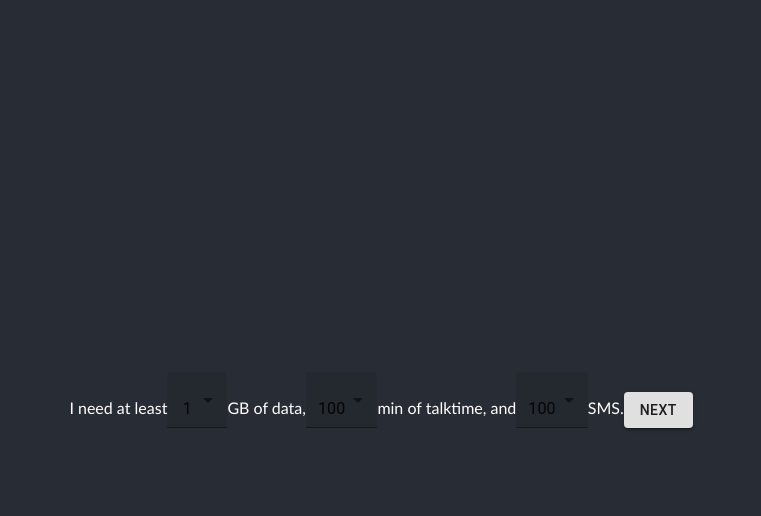
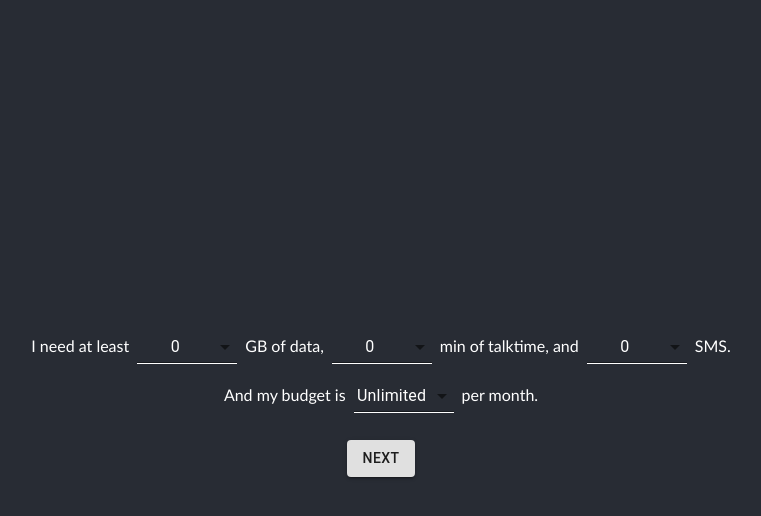
Before and after one commit to keanekwa/sg-mobile-plans, a React (Create React App) app: page / in a window 1280 px wide. Both pictures are taken after a click on the button "MOBILE PLAN FOR MYSELF". Shown: the top 516 px of the page, without its empty margins (259-1020 px from the left). Built offline with nearby package versions, Linux system fonts and the light colour scheme.

Commit message:
Added caveats, extras. Select color now white. Allow for selection of budget. Added more plans.

```diff
--- a/src/App/App.js
+++ b/src/App/App.js
@@ -17,7 +17,7 @@ class App extends React.Component {
         },
         {
           key: 'SelectOptionsForFamily',
-          value: 'Plans for Family (e.g. mobile, fiber, cable TV, etc.)',
+          value: 'Plans for Family (e.g. mobile, fiber, TV, etc.)',
         },
       ],
       mode: null,
--- a/src/App/ComparisonPage.js
+++ b/src/App/ComparisonPage.js
@@ -77,12 +77,51 @@ class ComparisonPage extends React.Component {
         price: 239.9,
         extras: '2GB Singtel Wifi, 24mths HBO GO, 24mths Entertainment Plus, $500 yearly handset upgrade voucher, Free Caller-ID & AutoRoam',
       },
-      //add Singtel SIM only plans with the addons also. add youth, silver all that also
+      {
+        telco: 'Circles.Life',
+        planName: 'Base Plan (New Number)',
+        data: 20,
+        talktime: 100,
+        sms: 25,
+        price: 28,
+        extras: 'Free Caller-ID',
+      },
+      {
+        telco: 'Circles.Life',
+        planName: 'Base Plan (Transfer Number)',
+        data: 20,
+        talktime: 100,
+        sms: 25,
+        price: 18,
+        caveats: 'Price returns to $28/mo after 1 year',
+        extras: 'Free Caller-ID',
+      },
+      {
+        telco: 'Circles.Life',
+        planName: '$5 Plan',
+        data: 2,
+        talktime: 50,
+        sms: 25,
+        price: 5,
+        caveats: 'Phones, roaming, and unlimited data are only available with 20GB Base Plan sign-ups. No downgrade from Base Plan to $5 Plan.',
+        extras: 'Free Caller-ID',
+      },
+      {
+        telco: 'Gomo (by Singtel)',
+        planName: '$5 Plan',
+        data: 20,
+        talktime: 200,
+        sms: 200,
+        price: 20,
+        extras: 'Free Caller-ID',
+      },
+      //add Singtel SIM only plans with the addons also. add youth, silver all that also. add possible topups
     ];
     const filteredMobilePlans = mobilePlans.filter((plan) =>
       plan.data >= optionsSelected.minData &&
       plan.talktime >=  optionsSelected.minTalktime &&
-      plan.sms >=  optionsSelected.minSMS
+      plan.sms >=  optionsSelected.minSMS &&
+      plan.price <= optionsSelected.price
     );
     const sortedMobilePlans = filteredMobilePlans.sort((a,b) => (a.price < b.price) ? -1 : 1); //sort by cheap to expensive
 
@@ -90,14 +129,16 @@ class ComparisonPage extends React.Component {
       telco={mobilePlan.telco}
       planName={mobilePlan.planName}
       price={mobilePlan.price}
-      data={mobilePlan.data}
-      talktime={mobilePlan.talktime}
-      sms={mobilePlan.sms}
+      data={mobilePlan.data === 10000 ? 'Unlimited' : mobilePlan.data}
+      talktime={mobilePlan.talktime === 10000 ? 'Unlimited' : mobilePlan.talktime}
+      sms={mobilePlan.sms === 10000 ? 'Unlimited' : mobilePlan.sms}
+      caveats={mobilePlan.caveats}
+      extras={mobilePlan.extras}
     />);
 
     return (
       <div>
-      {mobilePlansMapped}
+      {filteredMobilePlans[0] !== undefined ? mobilePlansMapped : 'Sorry but there are no suitable plans for you. Please adjust your selection criteria.'}
       </div>
     );
   }
--- a/src/App/MobilePlanPaper.js
+++ b/src/App/MobilePlanPaper.js
@@ -5,9 +5,9 @@ import { makeStyles } from '@material-ui/styles';
 const useStyles = makeStyles(theme => ({
   root: {
     background: theme.background,
-    padding: theme.padding,
-    color: theme.color,
-    margin: theme.margin,
+    padding: theme.spacing(5),
+    color: theme.light.color,
+    margin: theme.spacing(4),
   },
 }));
 
@@ -16,10 +16,12 @@ function MobilePlanPaper(props) {
   return (
     <Paper className={classes.root}>
       {props.telco} - {props.planName}<br/>
-      Price: ${props.price}<br/>
-      Data: {props.data}GB<br/>
-      Talktime: {props.talktime}min<br/>
-      SMS: {props.sms}
+      Price: ${props.price % 1 == 0 ? props.price : props.price.toFixed(2)}<br/>
+      Data: {props.data}{props.data != 'Unlimited' ? 'GB' : ''}<br/>
+      Talktime: {props.talktime}{props.talktime != 'Unlimited' ? 'min' : ''}<br/>
+      SMS: {props.sms}<br/>
+      {props.caveats === undefined ? '' : ('Caveats: '+ props.caveats)}<br/>
+      {props.extras === undefined ? '' : ('Extras: ' + props.extras)}
     </Paper>
   );
 }
--- /dev/null
+++ b/src/App/MySelect.js
@@ -0,0 +1,25 @@
+import React from 'react';
+import { Select } from '@material-ui/core';
+import MenuItem from '@material-ui/core/MenuItem';
+import { makeStyles } from '@material-ui/styles';
+
+const useStyles = makeStyles(theme => ({
+  root: {
+    margin: theme.spacing(2),
+    minWidth: 100,
+    color: theme.dark.color,
+    borderBottom: '1px solid ' + theme.dark.color,
+  },
+}));
+
+function MySelect(props) {
+  const classes = useStyles();
+  const menuItemsMapped = props.options.map((option) => <MenuItem value={option}>{option === 10000 ? 'Unlimited' : option}</MenuItem>);
+  return (
+    <Select className={classes.root} value={props.value} name={props.name} onChange={(event) => props.onChange(event)}>
+      {menuItemsMapped}
+    </Select>
+  );
+}
+
+export default MySelect;
--- a/src/App/SelectOptionsForSelf.js
+++ b/src/App/SelectOptionsForSelf.js
@@ -1,15 +1,15 @@
 import React from 'react';
-import { Select } from '@material-ui/core';
-import MenuItem from '@material-ui/core/MenuItem';
+import MySelect from './MySelect.js';
 import NextButton from './NextButton.js'
 
 class SelectOptionsForSelf extends React.Component {
   constructor(props) {
     super(props);
 		this.state = {
-      minData: 1,
-      minTalktime: 100,
-      minSMS: 100,
+      minData: 0,
+      minTalktime: 0,
+      minSMS: 0,
+      price: 10000,
     }
   }
 
@@ -26,32 +26,15 @@ class SelectOptionsForSelf extends React.Component {
     return (
       <div>
         I need at least
-        <Select value={this.state.minData} name='minData' variant='filled' onChange={(event) => this.handleChange(event)}>
-          <MenuItem value={1}>1</MenuItem>
-          <MenuItem value={3}>3</MenuItem>
-          <MenuItem value={5}>5</MenuItem>
-          <MenuItem value={10}>10</MenuItem>
-          <MenuItem value={30}>30</MenuItem>
-          <MenuItem value={50}>50</MenuItem>
-          <MenuItem value={'unlimited'}>Unlimted</MenuItem>
-        </Select>
+        <MySelect value={this.state.minData} name='minData' options={[0,1,3,5,10,30,50,10000]} onChange={(event) => this.handleChange(event)}/>
         GB of data,
-        <Select value={this.state.minTalktime} name='minTalktime' variant='filled' onChange={(event) => this.handleChange(event)}>
-          <MenuItem value={100}>100</MenuItem>
-          <MenuItem value={300}>300</MenuItem>
-          <MenuItem value={500}>500</MenuItem>
-          <MenuItem value={1000}>1000</MenuItem>
-          <MenuItem value={'unlimited'}>Unlimited</MenuItem>
-        </Select>
+        <MySelect value={this.state.minTalktime} name='minTalktime' options={[0,100,300,500,1000,10000]}  onChange={(event) => this.handleChange(event)}/>
         min of talktime, and
-        <Select value={this.state.minSMS} name='minSMS' variant='filled' onChange={(event) => this.handleChange(event)}>
-          <MenuItem value={100}>100</MenuItem>
-          <MenuItem value={300}>300</MenuItem>
-          <MenuItem value={500}>500</MenuItem>
-          <MenuItem value={1000}>1000</MenuItem>
-          <MenuItem value={'unlimited'}>Unlimited</MenuItem>
-        </Select>
-        SMS.
+        <MySelect value={this.state.minSMS} name='minSMS' options={[0,100,300,500,1000,10000]}  onChange={(event) => this.handleChange(event)}/>
+        SMS.<br/>
+        And my budget is
+        <MySelect value={this.state.price} name='price' options={[20,30,40,50,75,100,150,10000]}  onChange={(event) => this.handleChange(event)}/>
+        per month.<br/><br/>
         <NextButton onClick={() => this.handleNextButtonClick()}/>
       </div>
     );
--- a/src/index.js
+++ b/src/index.js
@@ -6,10 +6,15 @@ import { createMuiTheme } from '@material-ui/core/styles';
 import { ThemeProvider } from '@material-ui/styles';
 
 const theme = createMuiTheme({
-  background: 'white',
-  padding: '30px',
-  margin: '10px',
-  color: '#333',
+  spacing: factor => `${0.25 * factor}rem`,
+  light: {
+    background: 'white',
+    color: '#333',
+  },
+  dark: {
+    background: '#333',
+    color: 'white',
+  }
 });
 
 ReactDOM.render(<ThemeProvider theme={theme}><App /></ThemeProvider>, document.getElementById("root"));
```
